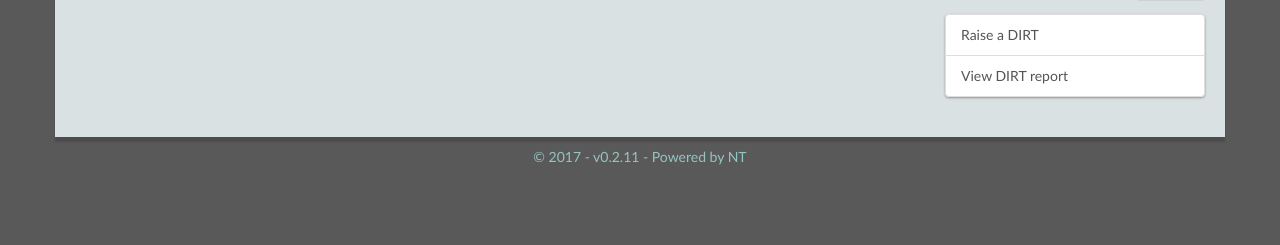
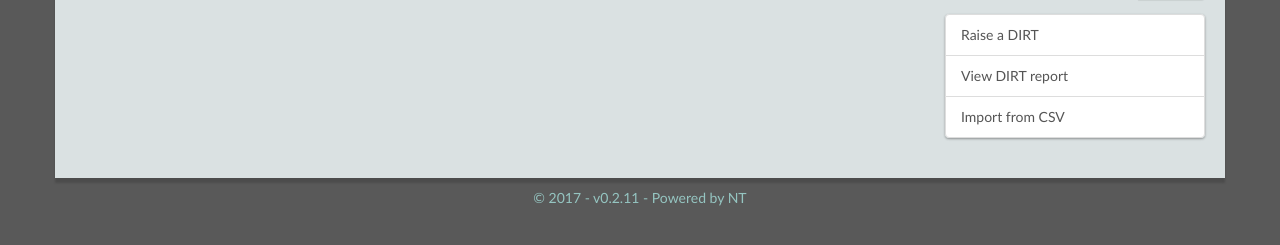
Before and after one commit to nevtum/hivemind, a Django app: page /dirts/ in a window 1280 px wide. Shown: the part 155-400 px from the top of the page. Run offline with Django 3.2, Linux system fonts and the light colour scheme; data that the repository does not hold is empty; parts of the project's set-up code (start-up, migrations or seed data) failed here and were passed over; some libraries are stand-ins or nearby versions.

Commit message:
wired in urls, views, templates, links for feature

```diff
--- /dev/null
+++ b/src/dirts/templates/begin_import.html
@@ -0,0 +1,5 @@
+{% extends "base.html" %}
+
+{% block content %}
+<h4>Begin Import</h4>
+{% endblock %}
--- a/src/dirts/templates/dirt_list.html
+++ b/src/dirts/templates/dirt_list.html
@@ -62,6 +62,7 @@
       <div class="list-group z-height-1">
         <a href="{% url 'create-dirt-url' %}" class="list-group-item">Raise a DIRT</a>
         <a href="{% url 'report' %}" class="list-group-item">View DIRT report</a>
+        <a href="{% url 'import-list' %}" class="list-group-item">Import from CSV</a>
       </div>
       {% if is_paginated %}
       <div class="pagination">
--- a/src/dirts/urls.py
+++ b/src/dirts/urls.py
@@ -14,7 +14,7 @@ router.register(r'suggest_projects', api_views.AutoCompleteProjects, 'project-su
 urlpatterns = [
     url(r'^api/', include(router.urls, namespace='dirts')),
     url(r'^api/more-like-this/(?P<pk>\d+?)/$', api_views.more_like_this_defect, name='similar-defects'),
-
+    url(r'^import/$', views.begin_import, name='import-list'),
     url(r'^report/$', views.report, name='report'),
     url(r'^$', views.DefectListView.as_view(), name='dirts-list'),
     url(r'^active/$', views.ActiveDefectListView.as_view(), name='active-dirts'),
--- a/src/dirts/views.py
+++ b/src/dirts/views.py
@@ -32,6 +32,9 @@ class DefectDetailView(DetailView):
     model = Defect
     context_object_name = 'model'
     template_name = 'detail.html'
+
+def begin_import(request):
+    return render(request, 'begin_import.html')
 
 def dirts_by_tag(request, slug):
     tag = get_object_or_404(Tag, slug=slug)
```
